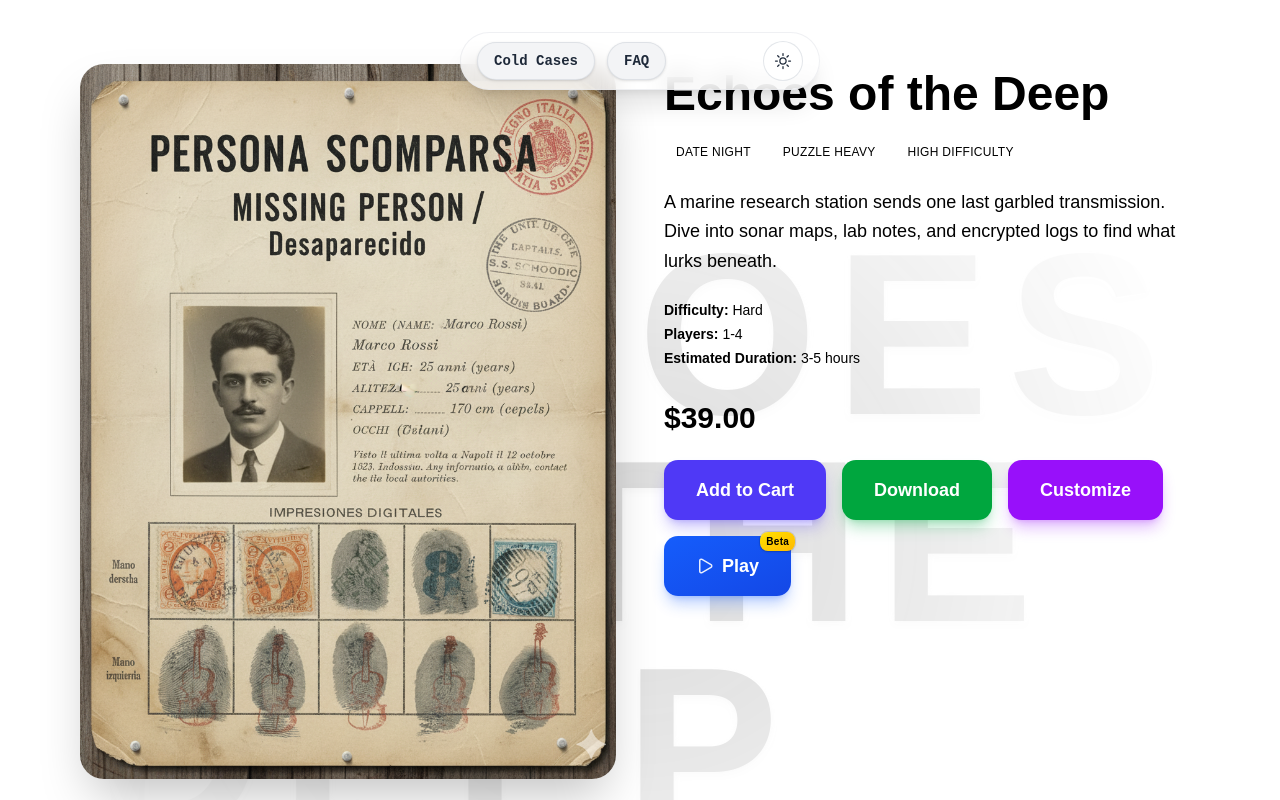
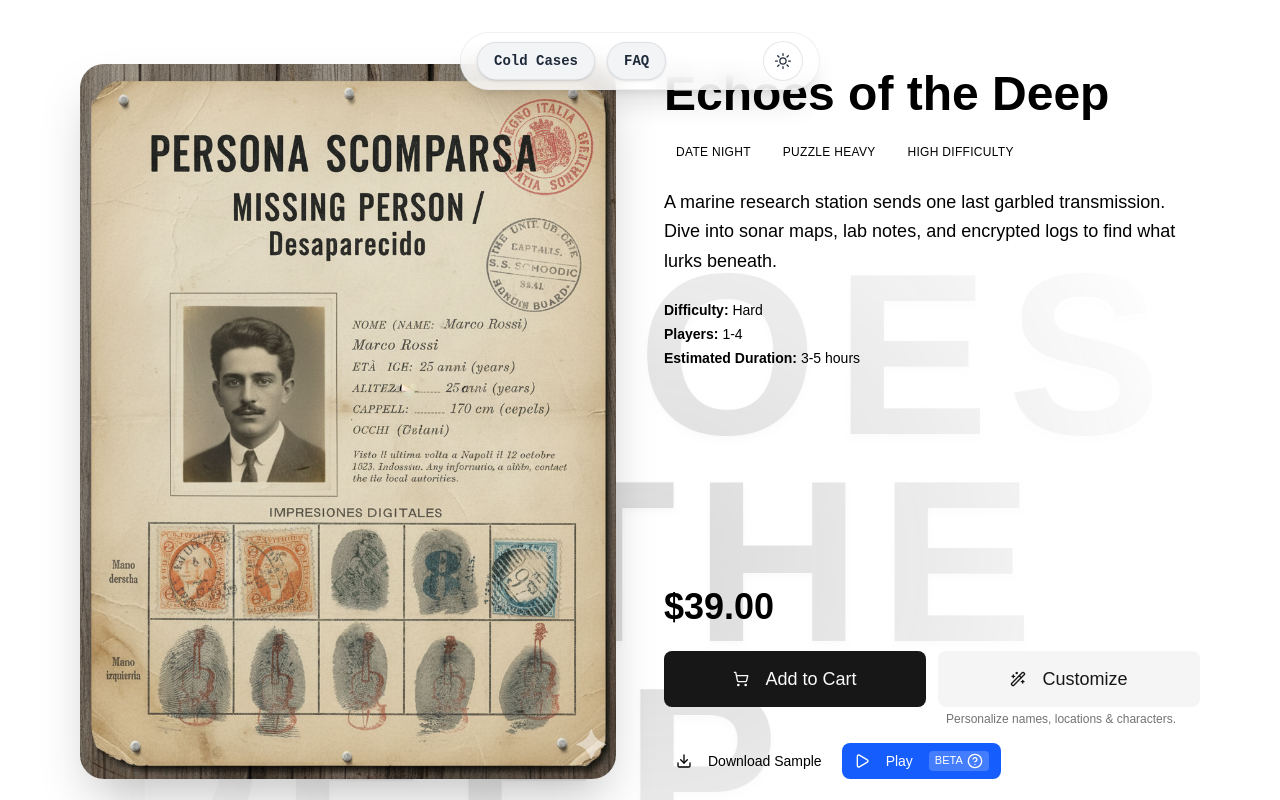
Before and after one commit to MidasXIV/hub98-my-mystery-party, a Next.js app: page /cases/echoes-of-the-deep in a window 1280 px wide. Shown: the top 800 px of the page. Built offline with nearby package versions, Linux system fonts and the light colour scheme; a web font is replaced by a local one.

Commit message:
improve case files layout

```diff
--- a/package.json
+++ b/package.json
@@ -9,7 +9,10 @@
     "lint": "eslint"
   },
   "dependencies": {
+    "@google/genai": "^1.27.0",
     "@gsap/react": "^2.1.2",
+    "@radix-ui/react-slot": "^1.2.3",
+    "@radix-ui/react-tooltip": "^1.2.8",
     "class-variance-authority": "^0.7.1",
     "clsx": "^2.1.1",
     "framer-motion": "^12.23.24",
--- a/src/app/cases/[slug]/page.tsx
+++ b/src/app/cases/[slug]/page.tsx
@@ -13,9 +13,10 @@ export async function generateStaticParams() {
 }
 
 export async function generateMetadata({ params }: CasePageProps) {
-  const resolved = params instanceof Promise ? await params : params;
-  const caseFile = getCaseBySlug(resolved.slug);
+  const { slug } = params instanceof Promise ? await params : params;
+  const caseFile = getCaseBySlug(slug);
   if (!caseFile) return { title: "Case Not Found" };
+
   return {
     title: `${caseFile.title} | Cold Case File`,
     description: caseFile.description,
@@ -23,17 +24,21 @@ export async function generateMetadata({ params }: CasePageProps) {
 }
 
 export default async function CaseDetailPage({ params }: CasePageProps) {
-  const resolved = params instanceof Promise ? await params : params;
-  const caseFile = getCaseBySlug(resolved.slug);
-  if (!caseFile) return notFound();
+  // 1. Resolve params and destructure slug once for cleaner code
+  const { slug } = params instanceof Promise ? await params : params;
+  const caseFile = getCaseBySlug(slug);
+
+  if (!caseFile) {
+    notFound();
+  }
 
   return (
     <div className="min-h-screen bg-background text-text-primary font-sans">
       <div className="mx-auto max-w-6xl px-4 py-16 relative">
-        {/* Background embossed typography */}
         <div aria-hidden className="embossed-backdrop">
           {caseFile.title}
         </div>
+
         <div className="grid md:grid-cols-2 gap-12 items-start relative z-10">
           <div className="relative w-full aspect-[3/4] rounded-3xl overflow-hidden shadow-2xl">
             <Image
@@ -44,7 +49,12 @@ export default async function CaseDetailPage({ params }: CasePageProps) {
               priority
             />
           </div>
-          <div className="relative z-10">
+
+          {/* SUGGESTION: For better text readability against the embossed background,
+              you could add a subtle background color to this div in your CSS.
+              e.g., `bg-background/90 backdrop-blur-sm` if using Tailwind. */}
+          <div className="relative z-10 flex flex-col h-full">
+            <div className="flex-grow">
               <h1 className="text-4xl md:text-5xl font-bold mb-4 leading-tight">
                 {caseFile.title}
               </h1>
@@ -78,14 +88,21 @@ export default async function CaseDetailPage({ params }: CasePageProps) {
                   </li>
                 )}
               </ul>
+            </div>
+
+            <div className="mt-auto">
+              {/* 2. Moved price above the actions for better context */}
               {caseFile.price != null && (
-              <div className="text-3xl font-semibold mb-6">${caseFile.price.toFixed(2)}</div>
+                <div className="text-4xl font-bold mb-6">${caseFile.price.toFixed(2)}</div>
               )}
-            <CaseActions slug={resolved.slug} />
+              <CaseActions slug={slug} />
             </div>
           </div>
-        <div className="mt-16 border-t border-subtle-stroke pt-10 relative z-10">
-          <h2 className="text-2xl font-semibold mb-4">What You&apos;ll Receive</h2>
+        </div>
+
+        <div className="mt-24 border-t border-subtle-stroke pt-12 relative z-10">
+           {/* 3. Using a regular apostrophe for better code readability */}
+          <h2 className="text-2xl font-semibold mb-4">What You'll Receive</h2>
           <p className="text-text-secondary max-w-3xl leading-relaxed">
             Each Cold Case File contains high-quality printable evidence, immersive
             documents, layered clues, and hidden codes that challenge your logic
--- a/src/components/case-actions.tsx
+++ b/src/components/case-actions.tsx
@@ -1,70 +1,121 @@
 "use client";
 
 import React, { useState, useEffect } from "react";
-import { Play } from "lucide-react";
-import BetaBadge from "@/components/beta-badge";
+import { useRouter } from "next/navigation"; // 1. Use Next.js router
+import { Play, HelpCircle, ShoppingCart, Wand2, Download } from "lucide-react";
+import { Button } from "@/components/ui/button";
+import {
+  Tooltip,
+  TooltipContent,
+  TooltipProvider,
+  TooltipTrigger,
+} from "@/components/ui/tooltip";
 import { CustomizeModal, CustomizationData } from "@/components/customize-modal";
 
 interface CaseActionsProps {
   slug: string;
 }
 
-// Helper to read existing customization for play redirect enrichment
 const storageKey = (slug: string) => `coldcase_customization_${slug}`;
 
 export const CaseActions: React.FC<CaseActionsProps> = ({ slug }) => {
-  const [open, setOpen] = useState(false);
+  const router = useRouter(); // 1. Initialize the router
+  const [isModalOpen, setModalOpen] = useState(false);
   const [customization, setCustomization] = useState<CustomizationData | null>(null);
 
   useEffect(() => {
     try {
       const raw = localStorage.getItem(storageKey(slug));
       if (raw) setCustomization(JSON.parse(raw));
-    } catch {}
+    } catch (error) {
+      // It's good practice to log errors, even if you don't act on them
+      console.error("Failed to parse customization from localStorage", error);
+    }
   }, [slug]);
 
-  const handleSave = (data: CustomizationData) => {
+  const handleSaveCustomization = (data: CustomizationData) => {
     setCustomization(data);
+    // Note: The modal itself should handle saving to localStorage
   };
 
   const handlePlay = () => {
-    // Pass simple query params so play page can display personalization quickly
     const params = new URLSearchParams();
     if (customization?.location) params.set("loc", customization.location);
     if (customization?.characters?.length) params.set("chars", customization.characters.join("|"));
-    window.location.href = `/play/${slug}?${params.toString()}`;
+
+    // 1. Use router.push for a smoother, client-side navigation
+    router.push(`/play/${slug}?${params.toString()}`);
   };
 
   return (
-    <div className="flex flex-wrap gap-4">
-      <button type="button" tabIndex={0} className="w-full md:w-auto px-8 py-4 rounded-xl bg-indigo-600 hover:bg-indigo-500 active:bg-indigo-700 transition text-white font-semibold text-lg shadow-lg shadow-indigo-600/30 cursor-pointer">
+    <>
+      {/* 2. Establish a clear visual hierarchy for actions */}
+      <div className="flex flex-col gap-4">
+        {/* --- Primary & Secondary Actions --- */}
+        <div className="grid grid-cols-1 sm:grid-cols-2 gap-3">
+          <Button size="lg" className="h-14 text-lg" onClick={() => console.log("Add to cart")}>
+            <ShoppingCart className="mr-2 h-5 w-5" />
             Add to Cart
-      </button>
-      <button type="button" tabIndex={0} className="w-full md:w-auto px-8 py-4 rounded-xl bg-green-600 hover:bg-green-500 active:bg-green-700 transition text-white font-semibold text-lg shadow-lg shadow-green-600/30 cursor-pointer">
-        Download
-      </button>
-      <button
-        type="button"
-        tabIndex={0}
-        className="w-full md:w-auto px-8 py-4 rounded-xl bg-purple-600 hover:bg-purple-500 active:bg-purple-700 transition text-white font-semibold text-lg shadow-lg shadow-purple-600/30 cursor-pointer"
-        onClick={() => setOpen(true)}
+          </Button>
+
+          <div className="flex flex-col gap-1 text-center sm:text-left">
+            <Button
+              size="lg"
+              variant="secondary" // Use a secondary style
+              className="h-14 text-lg"
+              onClick={() => setModalOpen(true)}
+              aria-describedby={`customize-help-${slug}`}
             >
+              <Wand2 className="mr-2 h-5 w-5" />
               Customize
-      </button>
-      <button
-        type="button"
-        tabIndex={0}
+            </Button>
+            <p id={`customize-help-${slug}`} className="text-xs text-muted-foreground px-2">
+              Personalize names, locations & characters.
+            </p>
+          </div>
+        </div>
+
+        {/* --- Tertiary & Special Actions --- */}
+        <div className="flex items-center justify-center sm:justify-start gap-2">
+          <Button variant="ghost" onClick={() => console.log("Download")}>
+            <Download className="mr-2 h-4 w-4" />
+            Download Sample
+          </Button>
+
+          <TooltipProvider delayDuration={100}>
+            <Tooltip>
+              <TooltipTrigger asChild>
+                {/* 3. Recreate the special "Play" button */}
+                <Button
+                  variant="default" // You can create a custom variant in button.tsx for this gradient if you want
+                  className="bg-blue-600 hover:bg-blue-500 text-white"
+                  onClick={handlePlay}
                   aria-label="Play case (Beta feature)"
-        className="relative w-full md:w-auto px-7 md:px-8 py-3.5 md:py-4 rounded-xl bg-gradient-to-br from-blue-600 to-blue-700 hover:from-blue-500 hover:to-blue-600 active:from-blue-700 active:to-blue-800 transition text-white font-semibold text-lg shadow-lg shadow-blue-600/30 cursor-pointer focus-visible:outline-none focus-visible:ring-2 focus-visible:ring-blue-300"
-        onClick={handlePlay}
                 >
-        <span className="flex items-center justify-center gap-2">
-          <Play size={18} className="opacity-90" />
-          <span>Play</span>
+                  <Play size={16} className="mr-2" />
+                  Play
+                  <span className="ml-2 inline-flex items-center gap-1 text-[11px] font-medium bg-white/20 rounded px-1.5 py-0.5 uppercase">
+                    Beta
+                    <HelpCircle size={14} />
                   </span>
-        <BetaBadge variant="corner" />
-      </button>
-      <CustomizeModal slug={slug} isOpen={open} onClose={() => setOpen(false)} onSave={handleSave} />
+                </Button>
+              </TooltipTrigger>
+              <TooltipContent side="bottom" className="max-w-xs">
+                <p>
+                  Try the interactive in-browser version of this case. Explore evidence, read dossiers & track clues digitally. Features are experimental.
+                </p>
+              </TooltipContent>
+            </Tooltip>
+          </TooltipProvider>
         </div>
+      </div>
+
+      <CustomizeModal
+        slug={slug}
+        isOpen={isModalOpen}
+        onClose={() => setModalOpen(false)}
+        onSave={handleSaveCustomization}
+      />
+    </>
   );
 };
--- /dev/null
+++ b/src/components/ui/button.tsx
@@ -0,0 +1,60 @@
+import * as React from "react"
+import { Slot } from "@radix-ui/react-slot"
+import { cva, type VariantProps } from "class-variance-authority"
+
+import { cn } from "@/lib/utils"
+
+const buttonVariants = cva(
+  "inline-flex items-center justify-center gap-2 whitespace-nowrap rounded-md text-sm font-medium transition-all disabled:pointer-events-none disabled:opacity-50 [&_svg]:pointer-events-none [&_svg:not([class*='size-'])]:size-4 shrink-0 [&_svg]:shrink-0 outline-none focus-visible:border-ring focus-visible:ring-ring/50 focus-visible:ring-[3px] aria-invalid:ring-destructive/20 dark:aria-invalid:ring-destructive/40 aria-invalid:border-destructive",
+  {
+    variants: {
+      variant: {
+        default: "bg-primary text-primary-foreground hover:bg-primary/90",
+        destructive:
+          "bg-destructive text-white hover:bg-destructive/90 focus-visible:ring-destructive/20 dark:focus-visible:ring-destructive/40 dark:bg-destructive/60",
+        outline:
+          "border bg-background shadow-xs hover:bg-accent hover:text-accent-foreground dark:bg-input/30 dark:border-input dark:hover:bg-input/50",
+        secondary:
+          "bg-secondary text-secondary-foreground hover:bg-secondary/80",
+        ghost:
+          "hover:bg-accent hover:text-accent-foreground dark:hover:bg-accent/50",
+        link: "text-primary underline-offset-4 hover:underline",
+      },
+      size: {
+        default: "h-9 px-4 py-2 has-[>svg]:px-3",
+        sm: "h-8 rounded-md gap-1.5 px-3 has-[>svg]:px-2.5",
+        lg: "h-10 rounded-md px-6 has-[>svg]:px-4",
+        icon: "size-9",
+        "icon-sm": "size-8",
+        "icon-lg": "size-10",
+      },
+    },
+    defaultVariants: {
+      variant: "default",
+      size: "default",
+    },
+  }
+)
+
+function Button({
+  className,
+  variant,
+  size,
+  asChild = false,
+  ...props
+}: React.ComponentProps<"button"> &
+  VariantProps<typeof buttonVariants> & {
+    asChild?: boolean
+  }) {
+  const Comp = asChild ? Slot : "button"
+
+  return (
+    <Comp
+      data-slot="button"
+      className={cn(buttonVariants({ variant, size, className }))}
+      {...props}
+    />
+  )
+}
+
+export { Button, buttonVariants }
--- /dev/null
+++ b/src/components/ui/tooltip.tsx
@@ -0,0 +1,61 @@
+"use client"
+
+import * as React from "react"
+import * as TooltipPrimitive from "@radix-ui/react-tooltip"
+
+import { cn } from "@/lib/utils"
+
+function TooltipProvider({
+  delayDuration = 0,
+  ...props
+}: React.ComponentProps<typeof TooltipPrimitive.Provider>) {
+  return (
+    <TooltipPrimitive.Provider
+      data-slot="tooltip-provider"
+      delayDuration={delayDuration}
+      {...props}
+    />
+  )
+}
+
+function Tooltip({
+  ...props
+}: React.ComponentProps<typeof TooltipPrimitive.Root>) {
+  return (
+    <TooltipProvider>
+      <TooltipPrimitive.Root data-slot="tooltip" {...props} />
+    </TooltipProvider>
+  )
+}
+
+function TooltipTrigger({
+  ...props
+}: React.ComponentProps<typeof TooltipPrimitive.Trigger>) {
+  return <TooltipPrimitive.Trigger data-slot="tooltip-trigger" {...props} />
+}
+
+function TooltipContent({
+  className,
+  sideOffset = 0,
+  children,
+  ...props
+}: React.ComponentProps<typeof TooltipPrimitive.Content>) {
+  return (
+    <TooltipPrimitive.Portal>
+      <TooltipPrimitive.Content
+        data-slot="tooltip-content"
+        sideOffset={sideOffset}
+        className={cn(
+          "bg-foreground text-background animate-in fade-in-0 zoom-in-95 data-[state=closed]:animate-out data-[state=closed]:fade-out-0 data-[state=closed]:zoom-out-95 data-[side=bottom]:slide-in-from-top-2 data-[side=left]:slide-in-from-right-2 data-[side=right]:slide-in-from-left-2 data-[side=top]:slide-in-from-bottom-2 z-50 w-fit origin-(--radix-tooltip-content-transform-origin) rounded-md px-3 py-1.5 text-xs text-balance",
+          className
+        )}
+        {...props}
+      >
+        {children}
+        <TooltipPrimitive.Arrow className="bg-foreground fill-foreground z-50 size-2.5 translate-y-[calc(-50%_-_2px)] rotate-45 rounded-[2px]" />
+      </TooltipPrimitive.Content>
+    </TooltipPrimitive.Portal>
+  )
+}
+
+export { Tooltip, TooltipTrigger, TooltipContent, TooltipProvider }
```
Also changed, not shown: 1 other file (tests, documents, lock files or other folders). Lines whose indentation alone changed are shown as unchanged.
